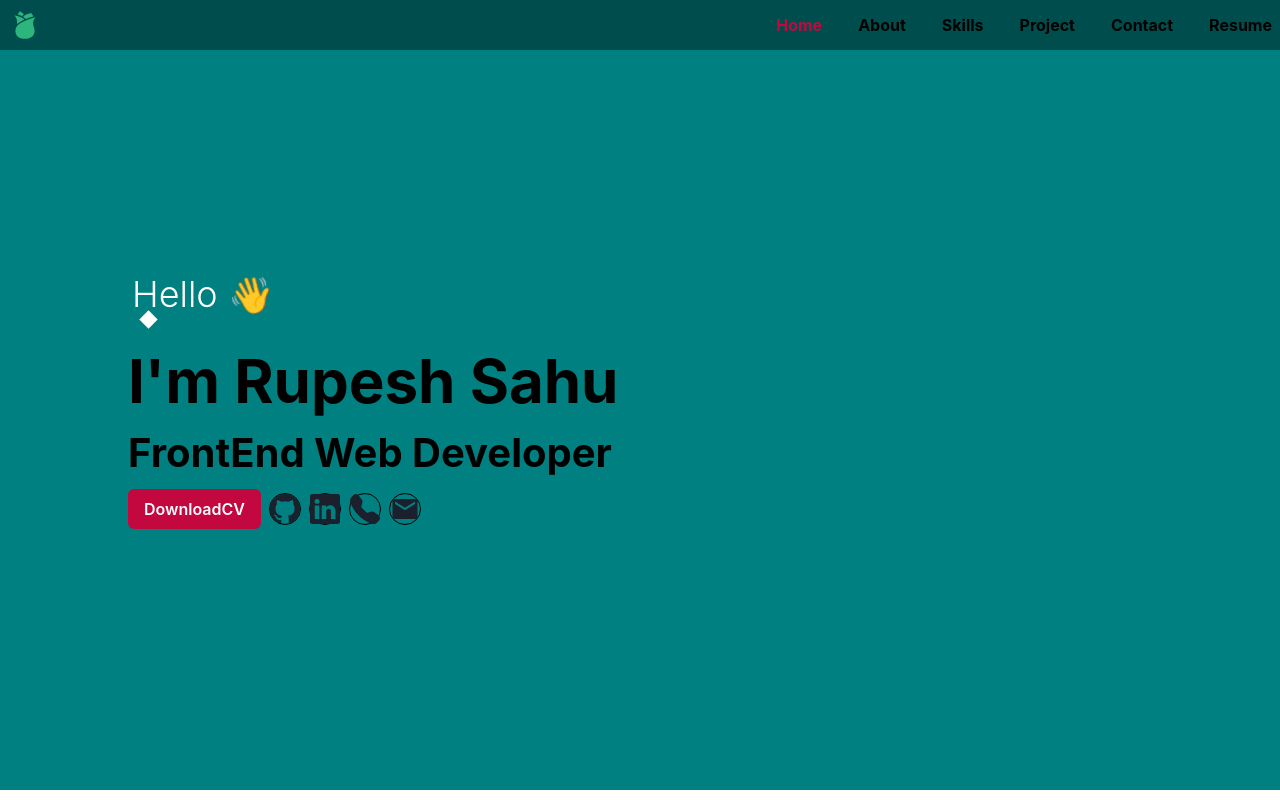
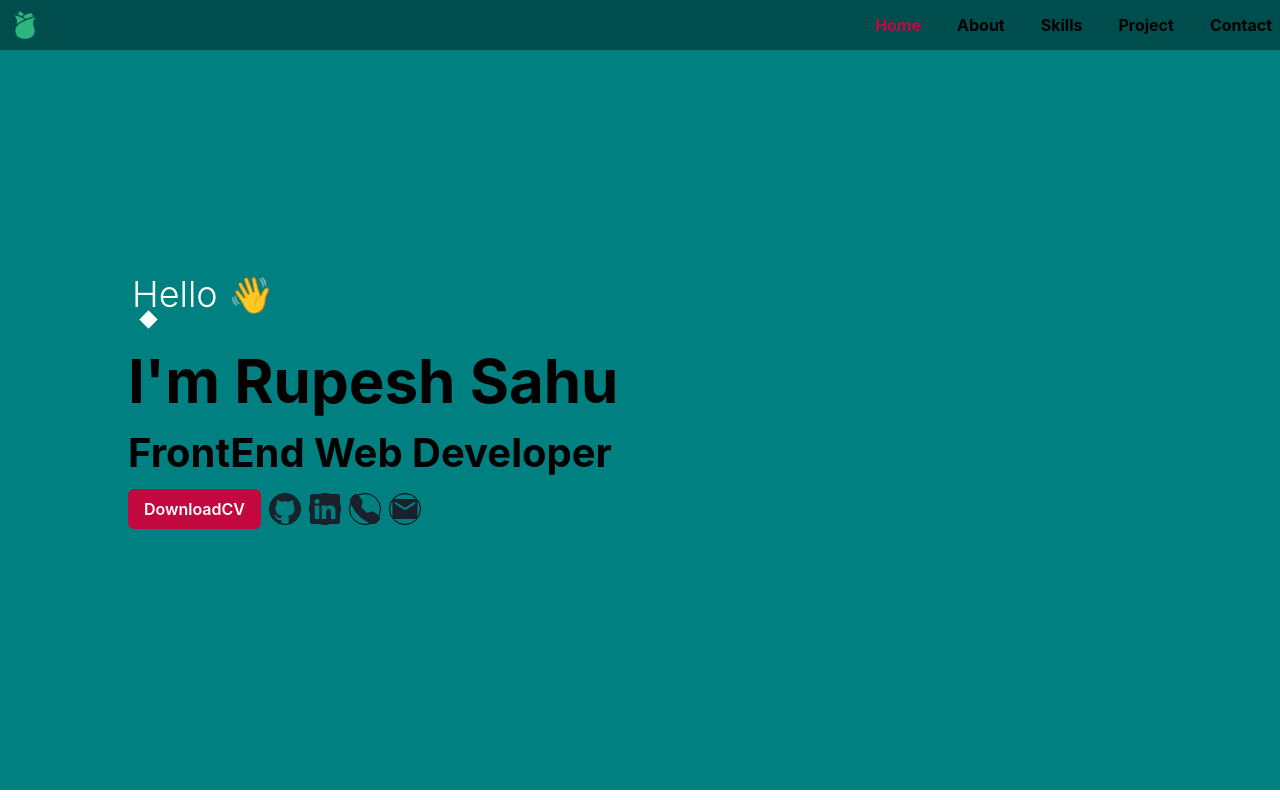
Before and after one commit to RupeshSahu969/RupeshSahu969.github.io, a React (Create React App) app: page / in a window 1280 px wide. Shown: the top 800 px of the page. Built offline with nearby package versions, Linux system fonts and the light colour scheme.

Commit message:
add this new data

```diff
--- a/package.json
+++ b/package.json
@@ -69,5 +69,8 @@
       "last 1 firefox version",
       "last 1 safari version"
     ]
+  },
+  "devDependencies": {
+    "gh-pages": "^6.1.1"
   }
 }
--- a/src/componants/Home.jsx
+++ b/src/componants/Home.jsx
@@ -73,8 +73,8 @@ const Home = () => {
             </Heading>
             <Flex align="center" gap={2}>
               <a
-                href="Rupesh-Sahu.pdf"
-                download="Rupesh-Sahu.pdf"
+                // href="Rupesh-Sahu.pdf"
+                // download="Rupesh-Sahu.pdf"
               >
                 <Button bg="pink" color="white">
                   DownloadCV
--- a/src/componants/Navbar.jsx
+++ b/src/componants/Navbar.jsx
@@ -114,7 +114,7 @@ const Navbar = () => {
             <Link activeClass="active" smooth spy to="contact">
               Contact
             </Link>
-            <a
+            {/* <a
               activeClass="active"
               smooth
               spy
@@ -124,7 +124,7 @@ const Navbar = () => {
               target="_blank"
             >
               Resume
-            </a>
+            </a> */}
           </Flex>
         </SimpleGrid>
       </Show>
```
Also changed, not shown: 1 other file (tests, documents, lock files or other folders).
